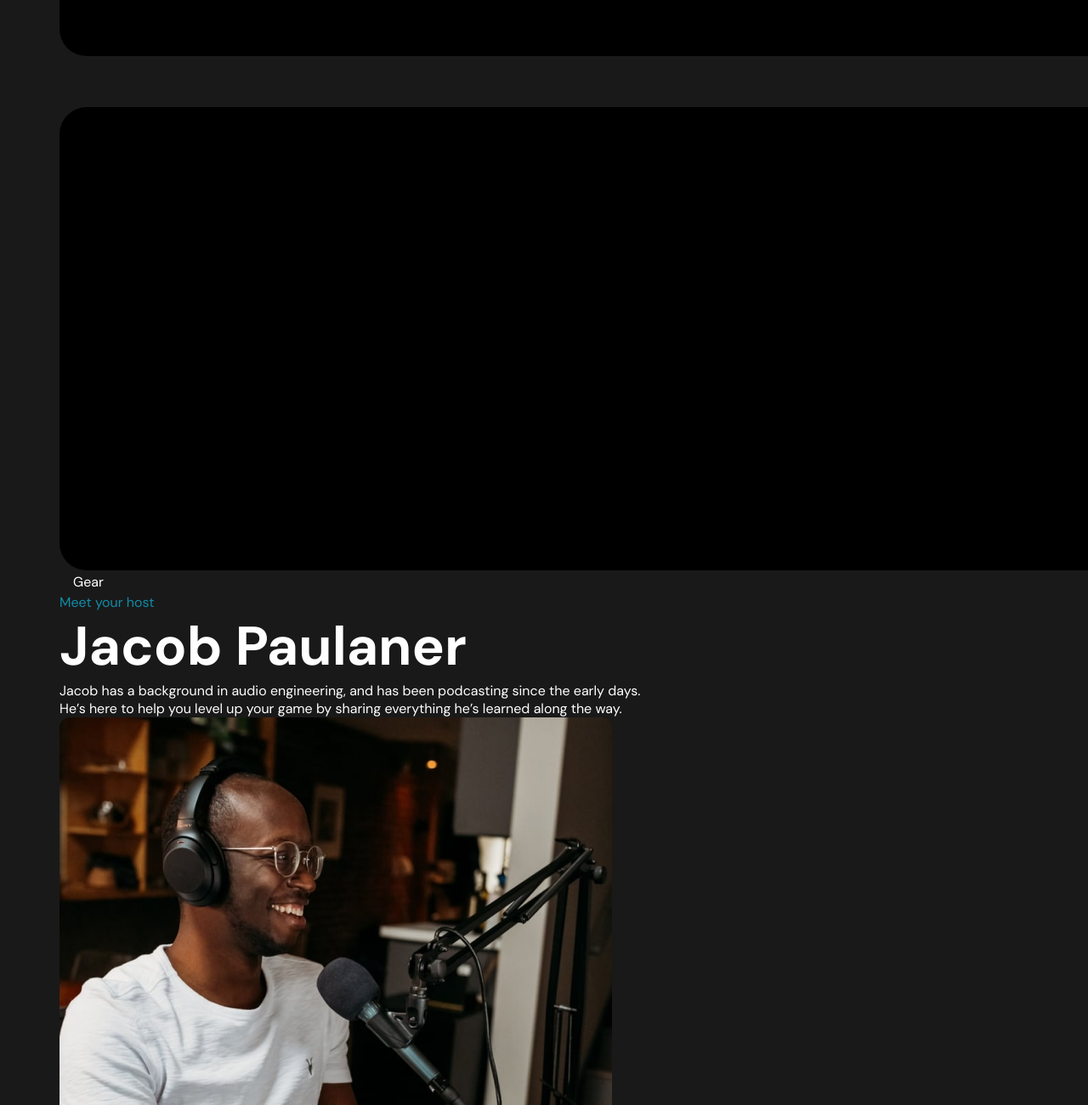
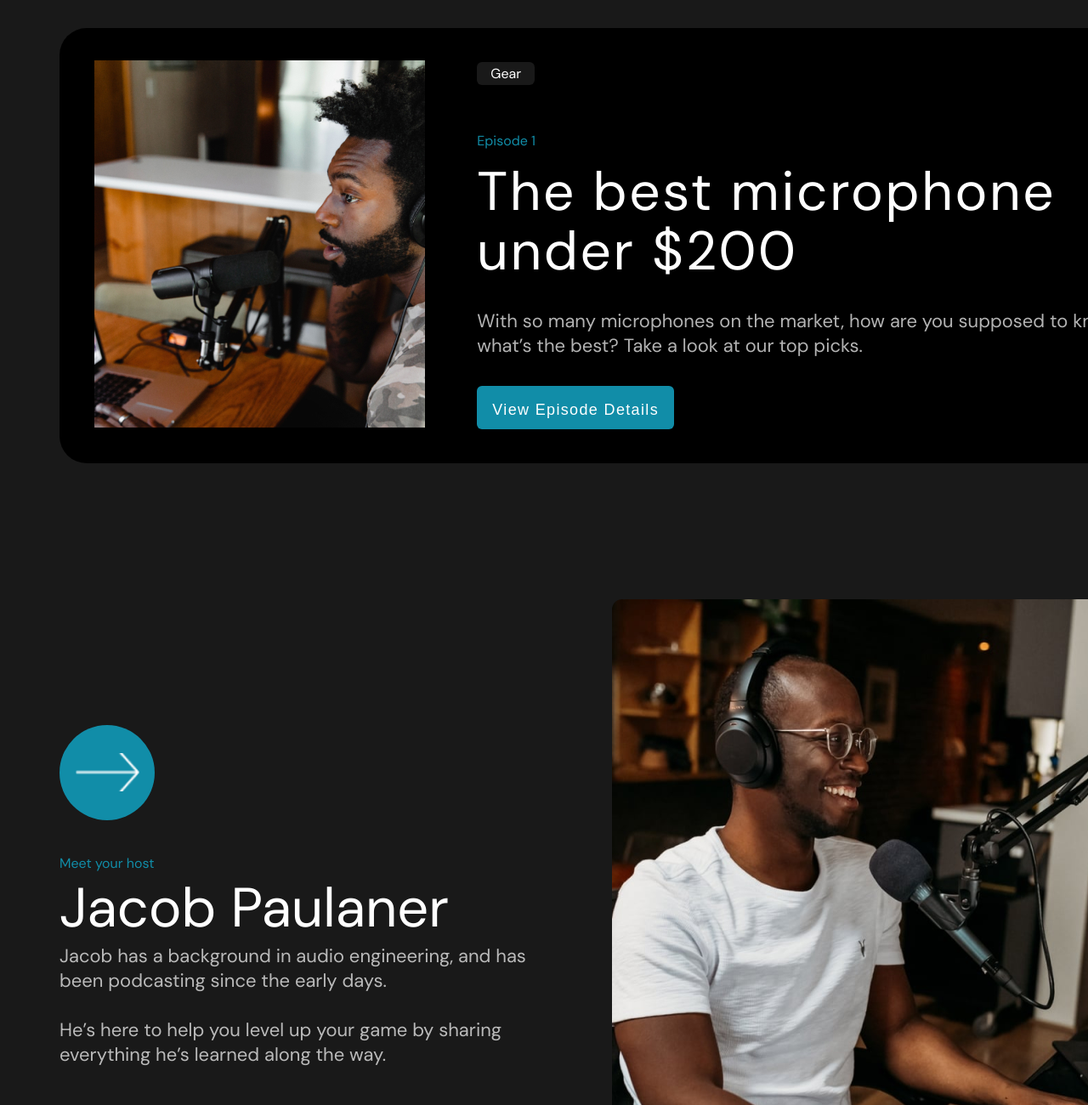
Before and after one commit to igshipilov/pet-LandingPage, a website: page src/index.html in a window 1280 px wide. Shown: the part 2420-3720 px from the top of the page at 85% size. Drawn offline with Linux system fonts and the light colour scheme.

Commit message:
finish episodes, add character card

```diff
--- a/src/index.html
+++ b/src/index.html
@@ -46,30 +46,33 @@
 
       </div>
 
-      <div class="line-between">
+      <div class="latest-episodes-head">
         <p class="title-two">Latest episodes</p>
         <button>View all episodes</button>
       </div>
 
 
+
+<!-- ====================================== -->
+
       <div class="episodes">
 
         <div class="episodes__episode">
 
-          <div class="image">
+          <div class="episodes__image">
             <img src="../src/files/imgs/photo-mixer.jpg" alt="mixer.jpg">
           </div>
 
           <div class="episode__content">
             <div class="category">Gear</div>
-            <p class="subtitle">Episode 3</p>
-            <p2 class="title-two">Should you get <br />outboard audio gear?</p2>
+            <p class="episode-number">Episode 3</p>
+            <p class="title-two">Should you get <br />outboard audio gear?</p>
             <p class="text-description">
               Is hardware really worth it when it comes to podcasting? The answer
               is...it <br /> depends. Here’s our reasons on why you might want to consider
               picking <br /> something up.
             </p>
-            <button>View Episode Details</button>
+            <button class="button-view-episode-details">View Episode Details</button>
           </div>
 
 
@@ -78,89 +81,72 @@
 
         <div class="episodes__episode">
 
+          <div class="episodes__image">
+            <img src="../src/files/imgs/photo-mic.jpg" alt="mic.jpg">
+          </div>
+
+          <div class="episode__content">
+            <div class="category">Tips & Tricks</div>
+            <p class="episode-number">Episode 2</p>
+            <p class="title-two">Mic tricks to take<br />you to the next level</p>
+            <p class="text-description">
+              Stop rolling with those default settings on your mic. These small tweaks<br />
+              will take you from sounding good to great.
+            </p>
+            <button class="button-view-episode-details">View Episode Details</button>
+          </div>
+
         </div>
 
 
         <div class="episodes__episode">
+
+          <div class="episodes__image">
+            <img src="../src/files/imgs/photo-human.jpg" alt="human.jpg">
+          </div>
+
+          <div class="episode__content">
+            <div class="category">Gear</div>
+            <p class="episode-number">Episode 1</p>
+            <p class="title-two">The best microphone<br />under $200</p>
+            <p class="text-description">
+              With so many microphones on the market, how are you supposed to know<br />
+              what’s the best? Take a look at our top picks.
+            </p>
+            <button class="button-view-episode-details">View Episode Details</button>
+          </div>
 
         </div>
 
       </div>
 
 
-      <!-- <div class="episodes">
-        <div class="episode">
-          <div class="episode__episode-main>">
 
-            <div class="episode__image">
-              <img src="../src/files/imgs/photo-mixer.jpg" alt="photo-mixer" class="episode__episode_photo" />
-            </div>
-
-            <div class="episode__content">
-              <p class="category">Gear</p>
-              <p class="subtitle">Episode 3</p>
-              <h2>Should you get <br />outboard audio gear?</h2>
-              <p>
-                Is hardware really worth it when it comes to podcasting? The answer
-                is...it depends. Here’s our reasons on why you might want to consider
-                picking something up.
-              </p>
-              <button>View Episode Details</button>
-            </div>
-
-          </div>
-        </div>
-
-        <div class="episode">
-          <img src="../src/files/imgs/photo-mic.jpg" alt="photo-mic" class="episode__episode_photo" />
-          <p class="category">Tips & Tricks</p>
-          <p class="subtitle">Episode 2</p>
-          <h2>
-            Mic tricks to take<br />
-            you to the next level
-          </h2>
-          <p>
-            Stop rolling with those default settings on your mic. These small tweaks
-            will take you from sounding good to great.
-          </p>
-          <button>View Episode Details</button>
-        </div>
-
-        <div class="episode">
-          <img src="../src/files/imgs/photo-human.jpg" alt="photo-human" class="episode__episode_photo" />
-          <p class="category">Gear</p>
-          <p class="subtitle">Episode 1</p>
-          <h2>
-            The best microphone<br />
-            under $200
-          </h2>
-          <p>
-            With so many microphones on the market, how are you supposed to know
-            what’s the best? Take a look at our top picks.
-          </p>
-          <button>View Episode Details</button>
-        </div>
-      </div> -->
-
-
+<!-- ====================================== -->
       <div class="person">
+        <div class="person__content">
           <div class="circle">
             <div class="arrow"></div>
+            <img src="/src/files/imgs/arrow.png" width="75" height="45" alt="arrow" >
           </div>
-        <p class="category">Gear</p>
-        <p class="subtitle">Meet your host</p>
-        <h2>Jacob Paulaner</h2>
-        <p>
+          <p class="episode-number">Meet your host</p>
+          <p class="person__name">Jacob Paulaner</p>
+          <p class="text-description">
             Jacob has a background in audio engineering, and has been podcasting
-          since the early days.
-        </p>
-        <p>
+            since the early days.<br /><br />
             He’s here to help you level up your game by sharing everything he’s
             learned along the way.
           </p>
+          <p>
+
+          </p>
+        </div>
         <img src="../src/files/imgs/photo2.png" alt="photo2" />
       </div>
 
+
+
+<!-- ====================================== -->
       <div class="subscribe">
         <p class="subtitle">Email Newsletter</p>
         <h2>Subscribe for updates</h2>
--- a/src/styles.css
+++ b/src/styles.css
@@ -63,7 +63,10 @@ body {
   margin-right: 17px;
 }
 
-.line-between {
+
+/* -------------------------- */
+
+.latest-episodes-head {
   display: flex;
   width: 1300px;
   height: 99px;
@@ -73,99 +76,132 @@ body {
   margin: 100px 0 40px;
 }
 
+
+/* -------------------------- */
+.episodes {
+  width: 1300px;
+  display: flex;
+  flex-direction: column;
+  justify-content: center;
+  align-items: flex-start;
+  gap: 60px;
+}
+
+.episodes__episode {
+  display: flex;
+  align-items: center;
+  justify-content: space-around;
+
+  width: 1300px;
+  height: 545px;
+  /* margin-top: 60px; */
+
+  border-radius: 32px;
+  background-color: var(--cards-color);
+}
+
+.episodes__episode:nth-child(n + 2) {
+  height: 512px;
+}
+
+.episodes__episode:nth-child(n + 2) > .episode__content {
+  height: 432px;
+}
+
+.episodes__image {
+  margin-left: 10px;
+}
+
+.episode__content {
+  display: flex;
+  flex-direction: column;
+  justify-content: space-between;
+  align-items: flex-start;
+  width: 778px;
+  height: 465px;
+  /* height: auto; */
+}
+
+
+.category {
+  background-color: var(--color-main);
+  border-radius: 6px;
+  line-height: 27px;
+  padding: 0 16px;
+}
+
+.episode-number {
+  margin-top: 40px;
+  color: var(--color-accent);
+}
+
 .title-two {
   font-size: 64px;
   line-height: 70px;
 }
 
-
 .episodes .title-two {
+  margin-bottom: 18px;
   letter-spacing: 2.56px;
 }
 
+.text-description {
+  margin-bottom: 18px;
+  font-size: 22px;
+  color: rgba(255, 255, 255, 0.70);
+}
 
 .block {
   background-color: var(--cards-color);
 }
 
-.subtitle {
-  color: var(--color-accent);
+
+
+
+
+/* -------------------------- */
+.person {
+  display: flex;
+  justify-content: space-between;
+  align-items: center;
+  padding: 160px 0;
+}
+
+.person__content {
+  width: 590px;
+  height: 448px;
 }
 
 
 
-.episodes {
-  display: flex;
-  flex-direction: column;
-  justify-content: space-between;
+.circle {
+  display: grid;
+  place-content: center;
+
+  width: 112px;
+  height: 112px;
+  border-radius: 400px;
+  background-color: var(--color-accent);
 }
 
-.episodes__episode {
-  display: flex;
-  /* position: relative; */
-  align-items: center;
-  justify-content: space-around;
-
-  width: 1300px;
-  height: 545px;
-  margin-top: 60px;
-
-  border-radius: 32px;
-
-  background-color: var(--cards-color);
-}
-
-.image {
-  /* position: absolute;
-  left: 40px;
-  bottom: 40px;
-  top: 40px; */
-}
-
-.episode__content {
-  width: 778px;
-  height: 465px;
-  /* display: flex;
-  flex-direction: column; */
-  /* position: absolute;
-  right: 40px; */
+.arrow {
+  background: transparent;
 
 }
 
-.category {
-  display: inline-block;
-  width: auto;
-  height: auto;
-  background-color: var(--color-main);
-  border-radius: 6px;
-  line-height: 27px;
-  padding: 0 16px;
-
-}
-
-h2 {
-  font-size: 64px;
-}
-
-.text-description {
-  color: rgba(255, 255, 255, 0.70);
+.person__name {
+  font-size: 65px;
 }
 
 
 
 
-/* .episode {
-  display: flex;
 
-  background-color: var(--cards-color);
-  border-radius: 32px;
-  margin: 100px;
+
+
+h2 {
+  font-size: 64px;
 }
-
-.episode__episode_photo {
-  width: 389px;
-  height: 465px;
-} */
 
 
 
```
Also changed, not shown: src/files/imgs/arrow.png (added), src/files/svg/stuff/arrow.svg (deleted), 1 other file. Lines whose indentation alone changed are shown as unchanged.
